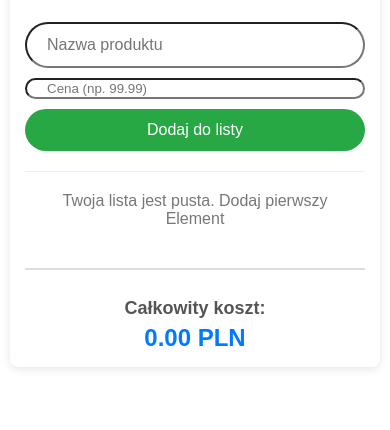
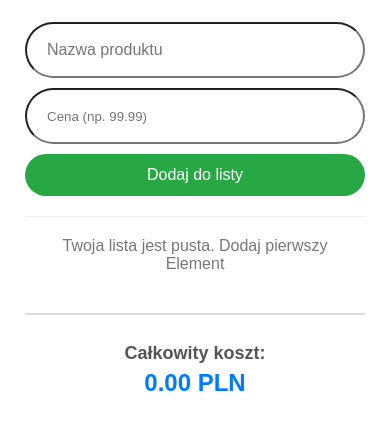
Before and after one commit to pompala/wish-list, a plain HTML site: page index.html in a window 390 px wide. Shown: the part 86-516 px from the top of the page. Drawn offline with Linux system fonts and the light colour scheme.

Commit message:
visual changes - css/js

```diff
--- a/script.js
+++ b/script.js
@@ -75,7 +75,7 @@ function renderProductsList() {
             <span>${product.price.toFixed(2)}</span>
         </div>
         <div class="item-action">
-            <button class="delete-btn" data-id="${product.id}">Usuń</button>
+            <button class="delete-btn" data-id="${product.id}">X</button>
         </div>
         `;
         productList.appendChild(listItem);
--- a/style.css
+++ b/style.css
@@ -7,7 +7,8 @@ body {
     display: flex;
     justify-content: center;
     align-items: flex-start;
-    min-height: 100vh;
+    /* min-height: 100vh; */
+    height: 100%;
 }
 
 .container {
@@ -35,7 +36,8 @@ h1 {
 .input-section input[type="text"],
 .input-section input[type="numer"] {
     flex: 1;
-    padding: 12px;
+    /* padding: 12px; */
+    height: 50px;
     border-radius: 5px;
     font-size: 16px;
     min-width: 120px;
@@ -127,7 +129,7 @@ h1 {
 
 .total-section {
     text-align: right;
-    margin-top: 20px;
+    /* margin-top: 20px; */
     padding-top: 15px;
     border-top: 2px solid #ddd;
 }
@@ -148,9 +150,11 @@ h1 {
     }
     .container {
         padding: 15px;
+        box-shadow: none;
     }
     .input-section input {
         width: 100%;
+        height: 50px;
     }
     .input-section button {
         width: 100%;
```
